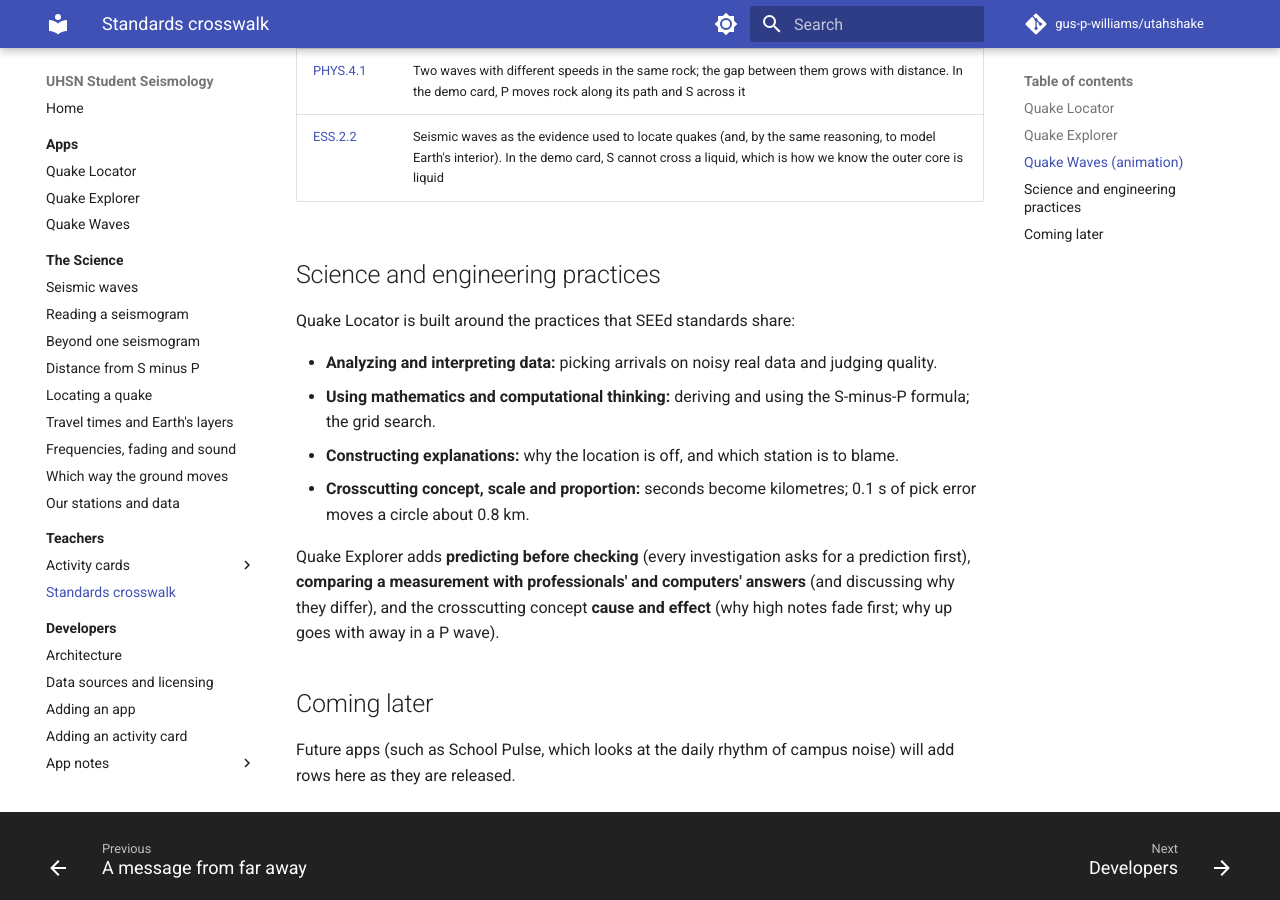
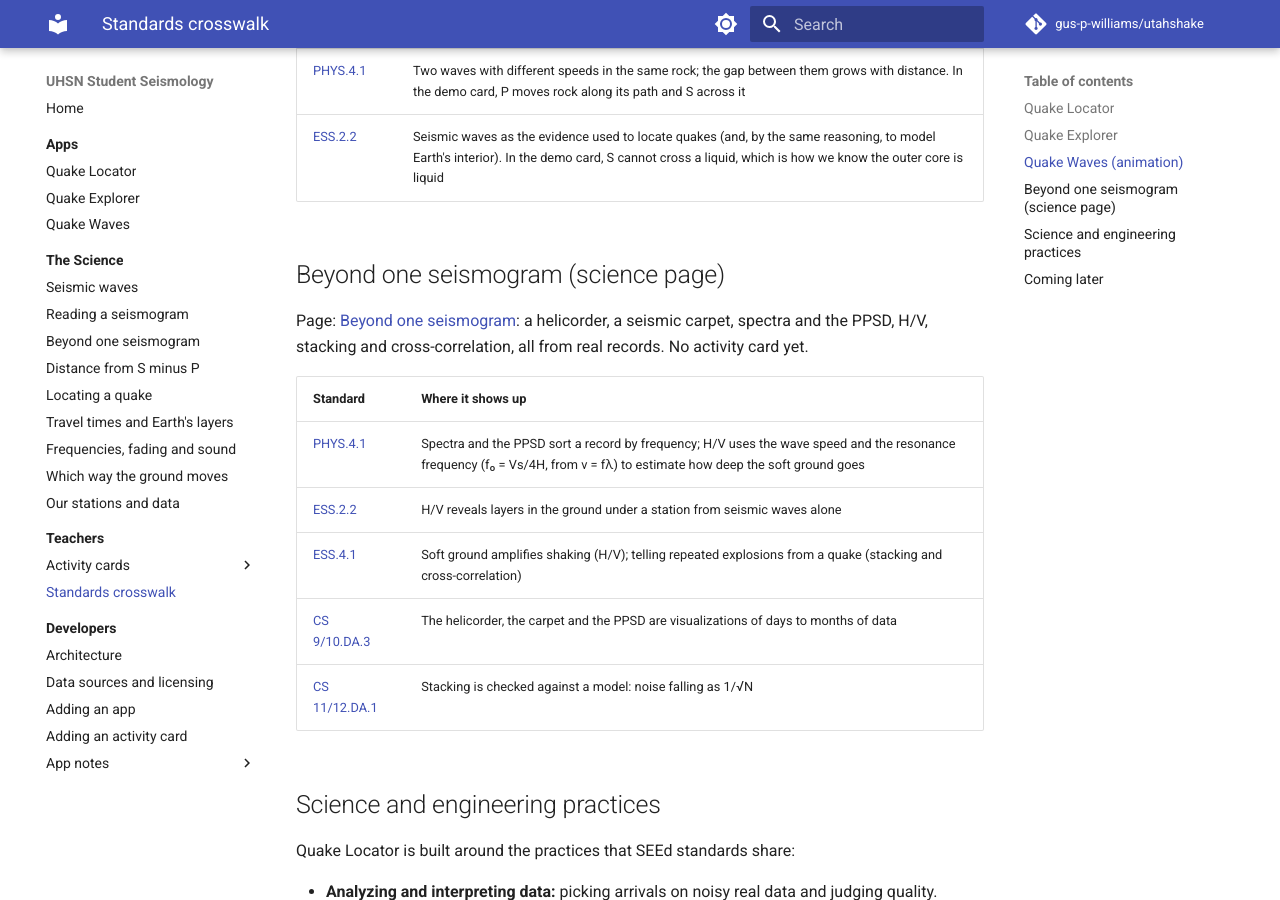
Before and after one commit to gus-p-williams/utahshake, an MkDocs documentation site: the page built from docs/teachers/standards.md, in a window 1280 px wide and 900 px high, scrolled down 2563 px. Built offline with MkDocs 1.6.1 and Material for MkDocs 9.7.7, drawn with Linux system fonts in a browser that asks for light colours; comment, search, counter and statistics services are not loaded.

Commit message:
Integrate "Beyond one seismogram" (D31): standards, records
Session D2-plots' branch is merged: a new science page with seven real-data
figures (helicorder, seismic carpet, PPSD and comparisons, H/V, a stack of
rocket-motor explosions and their cross-correlation), library modules with
tests, and the three figure fixes on Reading a seismogram. Integration: the
page's standards row on the Teachers page and a crosswalk section (PHYS.4.1,
ESS.2.2, ESS.4.1, CS 9/10.DA.3, CS 11/12.DA.1; Gus); roadmap plots item done;
decision D31; CLAUDE.md status, register (D2 merged, D6 waiting, D4 ready),
next steps, and the source-log rule beside the attribution constraint.

Co-Authored-By: Claude Opus 5.5 <noreply@anthropic.com>

```diff
--- a/docs/teachers/standards.md
+++ b/docs/teachers/standards.md
@@ -54,6 +54,19 @@ App: [Quake Waves guide](../apps/quake-waves.md) · Lessons:
 | [PHYS.4.1](https://www.uen.org/core/core.do?courseNum=3642) | Two waves with different speeds in the same rock; the gap between them grows with distance. In the demo card, P moves rock along its path and S across it |
 | [ESS.2.2](https://www.uen.org/core/core.do?courseNum=3601) | Seismic waves as the evidence used to locate quakes (and, by the same reasoning, to model Earth's interior). In the demo card, S cannot cross a liquid, which is how we know the outer core is liquid |
 
+## Beyond one seismogram (science page) { #beyond-one-seismogram }
+
+Page: [Beyond one seismogram](../theory/plots.md): a helicorder, a seismic carpet, spectra and
+the PPSD, H/V, stacking and cross-correlation, all from real records. No activity card yet.
+
+| Standard | Where it shows up |
+| --- | --- |
+| [PHYS.4.1](https://www.uen.org/core/core.do?courseNum=3642) | Spectra and the PPSD sort a record by frequency; H/V uses the wave speed and the resonance frequency (f₀ = Vs/4H, from v = fλ) to estimate how deep the soft ground goes |
+| [ESS.2.2](https://www.uen.org/core/core.do?courseNum=3601) | H/V reveals layers in the ground under a station from seismic waves alone |
+| [ESS.4.1](https://www.uen.org/core/core.do?courseNum=3601) | Soft ground amplifies shaking (H/V); telling repeated explosions from a quake (stacking and cross-correlation) |
+| [CS 9/10.DA.3](https://Schools.Utah.gov/cte/_cte/computer/612ComputerScienceStandards.pdf) | The helicorder, the carpet and the PPSD are visualizations of days to months of data |
+| [CS 11/12.DA.1](https://Schools.Utah.gov/cte/_cte/computer/612ComputerScienceStandards.pdf) | Stacking is checked against a model: noise falling as 1/√N |
+
 ## Science and engineering practices
 
 Quake Locator is built around the practices that SEEd standards share:
```
Also changed, not shown: CLAUDE.md (+30 -11 lines), docs/teachers/index.md (+1 -0 lines), planning/decisions.md (+14 -0 lines), planning/roadmap.md (+2 -1 lines).
